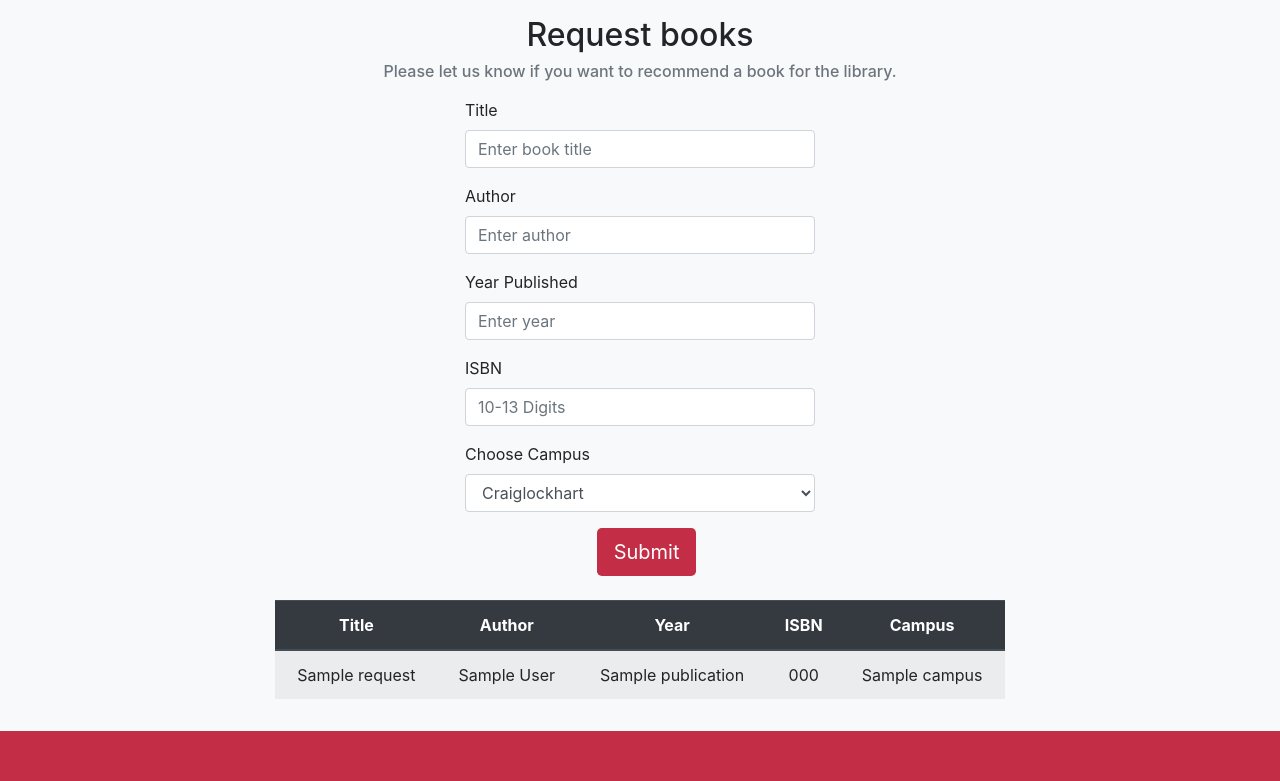
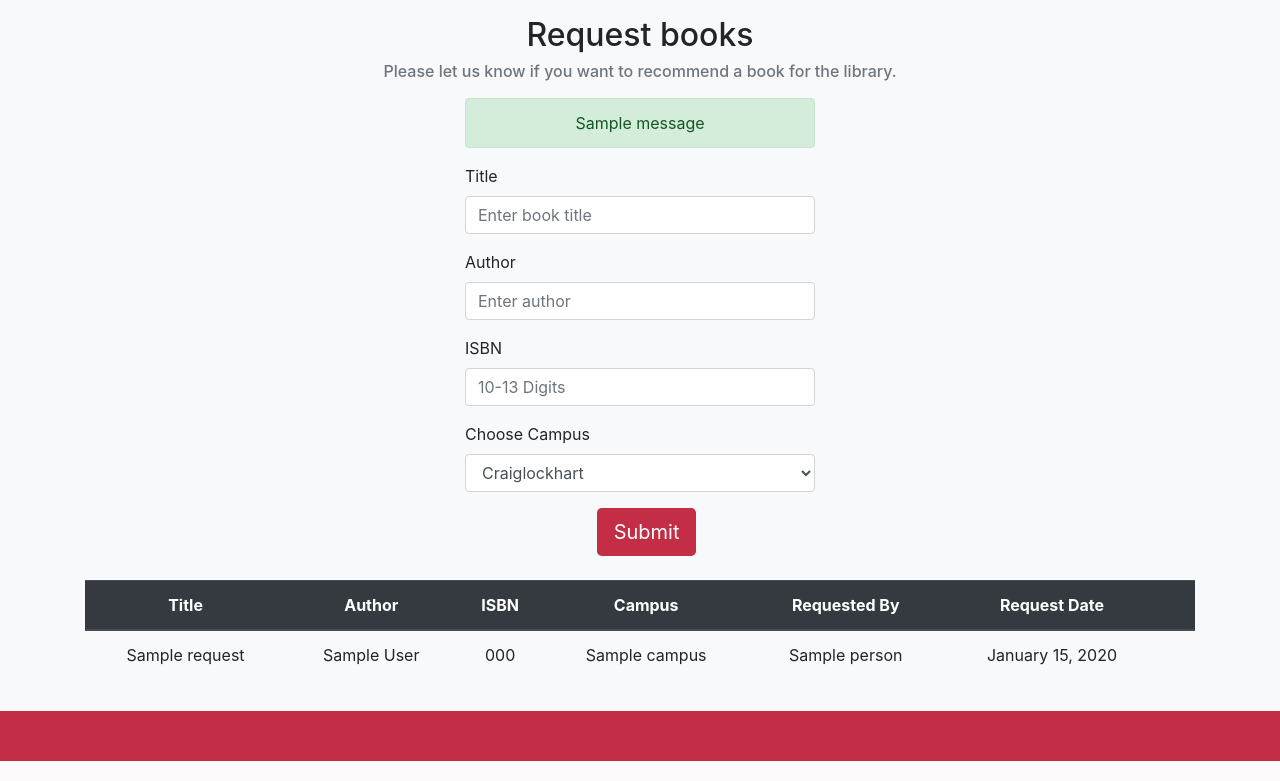
Before and after one commit to bertusrocky/submission, a Python web app: template templates/request.html in a window 1280 px wide. Shown: the part 74-855 px from the top of the page. Run offline with Jinja, Linux system fonts and the light colour scheme; the template is opened without the code that fills it: most values are stand-ins (such as "Sample title", 1, 10 or a date in 2020); one stand-in notice (Sample message) is shown; some libraries are stand-ins or nearby versions.

Commit message:
ninety nine percent

```diff
--- a/models.py
+++ b/models.py
@@ -1,4 +1,5 @@
 from flask_login import UserMixin
+from datetime import datetime
 from . import db
 
 class User(UserMixin, db.Model):
@@ -12,9 +13,10 @@ class Submission(UserMixin, db.Model):
   id = db.Column(db.Integer, primary_key=True)
   title = db.Column(db.String(1000))
   author = db.Column(db.String(1000))
-  publication =db.Column(db.Integer)
   isbn = db.Column(db.Integer)
   campus = db.Column(db.String(128))
+  date = db.Column(db.DateTime, index=True, default=datetime.utcnow)
+  person = db.Column(db.Integer)
 
   def __repr__(self):
     return '<Submission {}>'.format(self.title)
--- a/templates/base.html
+++ b/templates/base.html
@@ -5,7 +5,7 @@
     <meta charset="utf-8">
     <meta http-equiv="X-UA-Compatible" content="IE=edge">
     <meta name="viewport" content="width=device-width, initial-scale=1">
-    <title>Demo Slot Sign-up</title>
+    <title>Library Book Requests</title>
     <link rel="stylesheet" href="https://stackpath.bootstrapcdn.com/bootstrap/4.3.1/css/bootstrap.min.css" integrity="sha384-ggOyR0iXCbMQv3Xipma34MD+dH/1fQ784/j6cY/iJTQUOhcWr7x9JvoRxT2MZw1T" crossorigin="anonymous">
     <link rel="stylesheet" href= "{{ url_for('static',filename='css/style.css') }}">
     <script src="https://kit.fontawesome.com/d7456ee4cf.js" crossorigin="anonymous"></script>
--- a/templates/request.html
+++ b/templates/request.html
@@ -22,18 +22,23 @@
     </div>
     <div class="row mt-2">
       <div class="col-md-4 mx-auto">
+
+          {% with messages = get_flashed_messages() %}
+          {% if messages %}
+              <div class="alert alert-success text-center" role="alert">
+                  {{ messages[0] }}
+              </div>
+          {% endif %}
+          {% endwith %}
+
         <form method="POST" action="/request">
           <div class="form-group">
             <label>Title</label>
-            <input type="text" class="form-control" name="title" placeholder="Enter book title" size="35">
+            <input type="text" class="form-control" name="title" placeholder="Enter book title" size="35" maxlength="50">
           </div>
           <div class="form-group">
             <label>Author</label>
-            <input type="text" class="form-control" name="author" placeholder="Enter author">
-          </div>
-          <div class="form-group">
-            <label>Year Published</label>
-            <input type="number" class="form-control" name="year" placeholder="Enter year">
+            <input type="text" class="form-control" name="author" placeholder="Enter author" maxlength="50">
           </div>
           <div class="form-group">
             <label>ISBN</label>
@@ -54,15 +59,17 @@
       </div>
     </div>
     <div class="row mt-4">
-      <div class="col-md-8 mx-auto">
-      <table class="table text-center table-striped">
+      <div class="col-md-12 mx-auto">
+      <table class="table text-center table-hover">
         <thead class="thead-dark">
           <tr>
             <th scope="col">Title</th>
             <th scope="col">Author</th>
-            <th scope="col">Year</th>
             <th scope="col">ISBN</th>
             <th scope="col">Campus</th>
+            <th scope="col">Requested By</th>
+            <th scope="col">Request Date</th>
+            <th scope="col"></th>
           </tr>
         </thead>
         {% for request in requests %}
@@ -70,14 +77,31 @@
           <tr>
             <td>{{ request.title }}</td>
             <td>{{ request.author }}</td>
-            <td>{{ request.publication }}</td>
             <td>{{ request.isbn }}</td>
             <td>{{ request.campus }}</td>
+            <td>{{ request.person }}</td>
+            <td>{{ request.date.strftime('%B %d, %Y') }}</td>
+
+            {% if current_user.student_number|string() == request.person|string() %}
+            <td>
+              <a href="/delete/{{request.id}}" class="btn btn-danger">Delete</a>
+            </td>
+            {% elif current_user.name == 'Admin' or current_user.name == 'admin' %}
+            <td>
+              <a href="/delete/{{request.id}}" class="btn btn-danger">Delete</a>
+            </td>
+            {% else %}
+            <td>
+            </td>
+            {% endif %}
           </tr>
         </tbody>
         {% endfor %}
       </table>
     </div>
+    {% if current_user.name == 'Admin' or current_user.name == 'admin' %}
+    <div class="mx-auto col-md-4"><a href="/delete_all" class="btn btn-danger btn-lg btn-block">Clear Table</a></div>
+    {% endif %}
   </div>
   </div>
 
```
Also changed, not shown: main.py (+27 -6 lines), static/css/style.css (line endings or trailing spaces).
